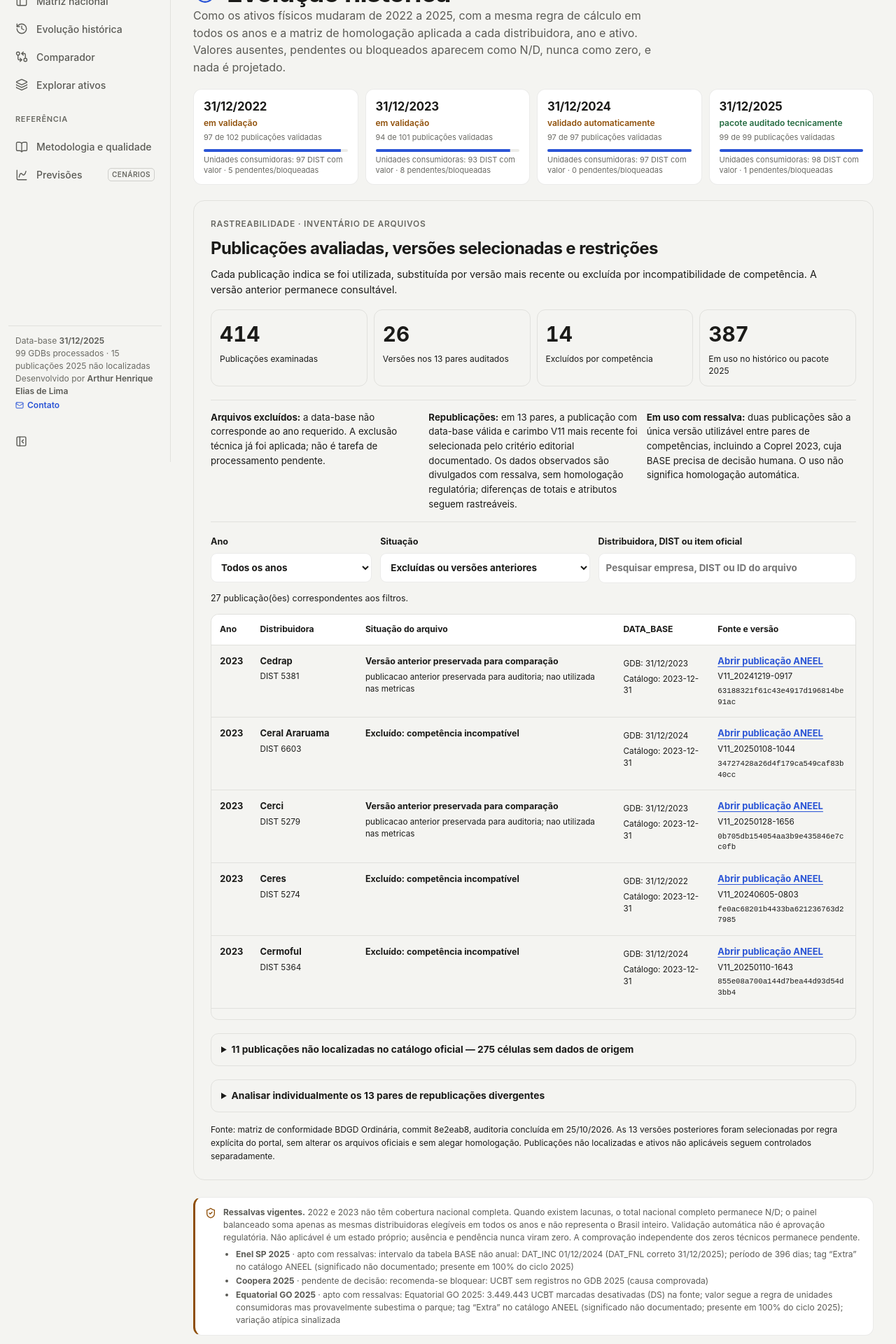
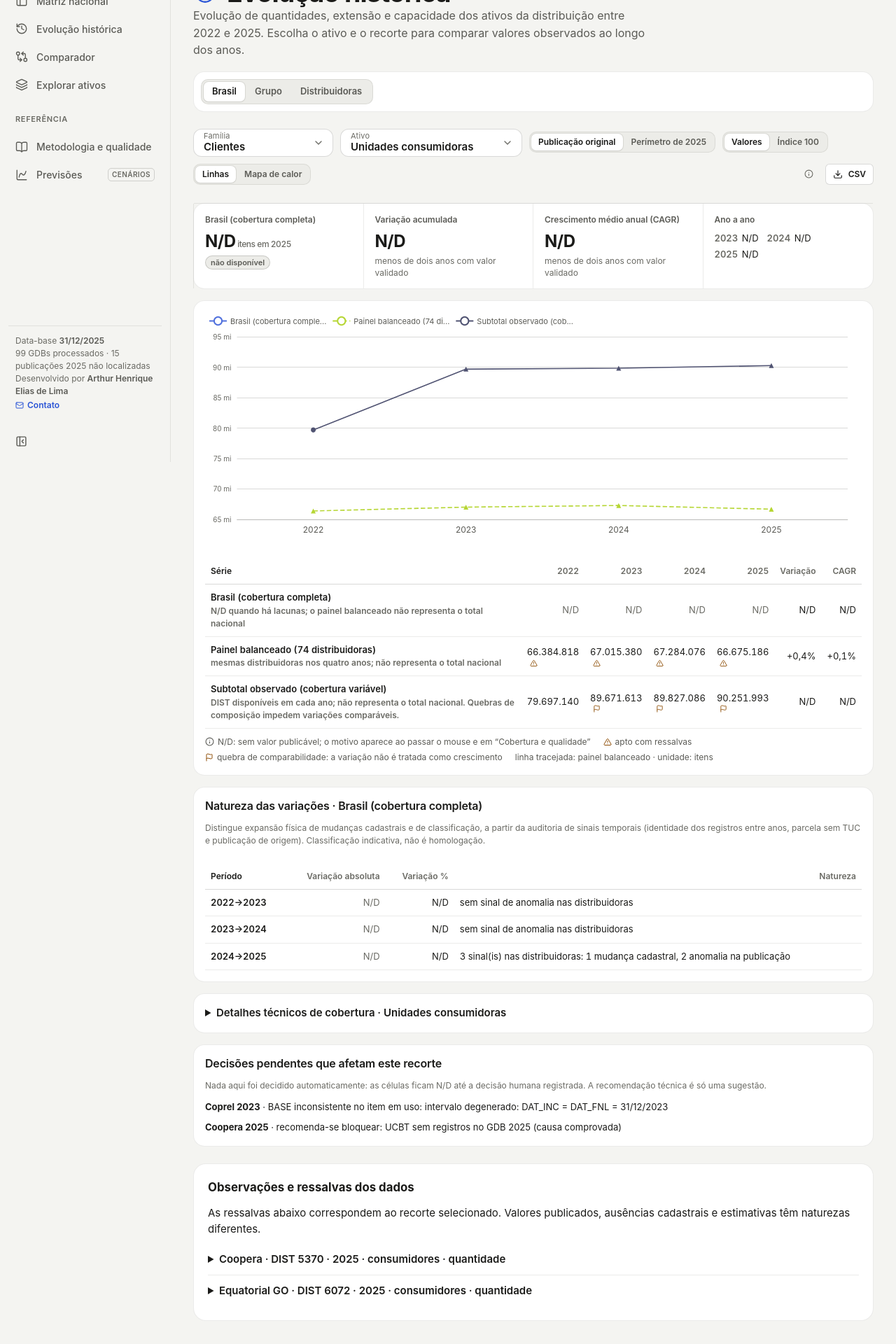
Before and after one commit to artelias/BDGD, a Next.js app in the folder nucleo-dados-bdgd/web/: page /evolucao in a window 1280 px wide. Shown: the part 140-2060 px from the top of the page at 70% size. Built offline with nearby package versions, Linux system fonts and the light colour scheme.

Commit message:
ux(evolucao): priorizar indicadores, graficos e series; retirar painel de auditoria da pagina

```diff
--- a/nucleo-dados-bdgd/web/src/components/pages/Evolucao.tsx
+++ b/nucleo-dados-bdgd/web/src/components/pages/Evolucao.tsx
@@ -1,13 +1,12 @@
 "use client";
 import { ObservacoesDados } from "@/components/ui/ObservacoesDados";
 import { camposObservacoes, COLUNAS_OBSERVACOES } from "@/lib/observacoes";
-import { AlertTriangle, Download, ExternalLink, Flag, History, Info, ShieldCheck } from "lucide-react";
+import { AlertTriangle, Download, ExternalLink, Flag, History, Info } from "lucide-react";
 import { AnimatePresence, motion } from "motion/react";
 import Link from "next/link";
 import { useEffect, useMemo, useState } from "react";
 import { EChart, type ChartTokens } from "@/components/charts/EChart";
 import { EscopoSeletor } from "@/components/explorar/EscopoSeletor";
-import { PublicacoesAuditadas } from "@/components/pages/PublicacoesAuditadas";
 import { Button } from "@/components/ui/Button";
 import { Explain } from "@/components/ui/Explain";
 import { DataError, downloadText, EmptyState, LoadingBlock, useToast } from "@/components/ui/Feedback";
@@ -18,7 +17,7 @@ import { COOPERA_UCBT_2025, observacaoCoopera2025 } from "@/lib/observacoes-audi
 import type { Dataset } from "@/lib/dataset";
 import { useData } from "@/lib/data-context";
 import { distsDoEscopo, escreverEscopo, lerEscopo, rotuloEscopo, type Escopo } from "@/lib/escopo";
-import { anoAno, ESTADO, indice100, serieDist, serieSoma, STATUS_ANO, variacao, type Serie, type SerieData } from "@/lib/evolucao";
+import { anoAno, ESTADO, indice100, serieDist, serieSoma, variacao, type Serie, type SerieData } from "@/lib/evolucao";
 import {
   aplicarMatriz, coberturaAtivo, DESCRICAO_PUB, indexarHom, indiceHom, NATUREZA, naturezaVariacoes, pontosHom, ROTULO_PUB,
   serieBrasil, seriePainel, serieSubtotalObservado, sinaisNoEscopo, urlItem, type EstadoPub, type Homologacao, type PontoHom,
@@ -124,8 +123,7 @@ function EvolucaoReady({ ds, sd, h, estados }: { ds: Dataset; sd: SerieData; h:
   const distPrincipal = principal && /^\d+$/.test(principal.id) ? Number(principal.id) : null;
   const natureza = distPrincipal !== null ? naturezaVariacoes(h, distPrincipal, a.id, anos) : null;
   const sinaisEsc = sinaisNoEscopo(h, distsEscopo, a.id, anos);
-  const ressalvas2025 = (h.celulas[a.id] ?? []).filter((c) => c[1] === 2025 && (c[2] === "R" || c[2] === "P") && (escopo.modo === "brasil" || distsEscopo.includes(c[0])) && !h.motivos[c[3]].startsWith("tag “Extra”"));
-  const pendPares = Object.entries(h.pares).filter(([k]) => escopo.modo === "brasil" || distsEscopo.includes(Number(k.split("|")[0])));
+  const pendPares = Object.entries(h.pares).filter(([k, par]) => par.decisao === "PENDENTE" && (escopo.modo === "brasil" || distsEscopo.includes(Number(k.split("|")[0]))));
   const pendOutras = (h.celulas[a.id] ?? []).filter((c) => c[2] === "P" && !h.pares[`${c[0]}|${c[1]}`] && (escopo.modo === "brasil" || distsEscopo.includes(c[0])));
   const conceito = a.conceito;
   const detalhesCoopera = observacaoCoopera2025();
@@ -183,31 +181,8 @@ function EvolucaoReady({ ds, sd, h, estados }: { ds: Dataset; sd: SerieData; h:
       <header className={`${p.head} rise`}>
         <div className="eyebrow">2022 · 2023 · 2024 · 2025</div>
         <h1 className="display" style={{ marginTop: 8, display: "flex", alignItems: "center", gap: 14 }}><History size={34} strokeWidth={1.6} color="var(--accent)" aria-hidden /> Evolução histórica</h1>
-        <p className="lede">Como os ativos físicos mudaram de 2022 a 2025, com a mesma regra de cálculo em todos os anos e a matriz de homologação aplicada a cada distribuidora, ano e ativo. Valores ausentes, pendentes ou bloqueados aparecem como N/D, nunca como zero, e nada é projetado.</p>
+        <p className="lede">Evolução de quantidades, extensão e capacidade dos ativos da distribuição entre 2022 e 2025. Escolha o ativo e o recorte para comparar valores observados ao longo dos anos.</p>
       </header>
-
-      <div className={s.anos} role="list" aria-label="Situação de cada ano" data-testid="anos">
-        {sd.cobertura.map((c, i) => (
-          <div key={c.ano} role="listitem" className={s.ano} data-status={c.status_ano}>
-            <div className={s.anoNum}>31/12/{c.ano}</div>
-            <div className={s.anoSt}>{STATUS_ANO[c.status_ano] ?? "em validação"}</div>
-            <div className={s.anoFoot}>{c.validadas} de {c.publicadas} publicações validadas{c.pendentes ? ` · ${c.pendentes} pendente${c.pendentes > 1 ? "s" : ""}` : ""}</div>
-            <div className={s.bar}><span style={{ transform: `scaleX(${c.publicadas ? c.validadas / c.publicadas : 0})` }} /></div>
-            <div className={s.anoFoot} data-testid={`cob-${c.ano}`}>{a.nome}: {cob[i]?.publicaveis ?? 0} DIST com valor · {(cob[i]?.P ?? 0) + (cob[i]?.B ?? 0)} pendentes/bloqueadas</div>
-          </div>
-        ))}
-      </div>
-
-
-      <PublicacoesAuditadas />
-
-      <aside className={s.ressalvas} data-testid="evo-ressalvas" aria-label="Ressalvas de publicação">
-        <ShieldCheck size={16} aria-hidden />
-        <div>
-          <b>Ressalvas vigentes.</b> 2022 e 2023 não têm cobertura nacional completa. Quando existem lacunas, o total nacional completo permanece N/D; o painel balanceado soma apenas as mesmas distribuidoras elegíveis em todos os anos e não representa o Brasil inteiro. Validação automática não é aprovação regulatória. Não aplicável é um estado próprio; ausência e pendência nunca viram zero. A comprovação independente dos zeros técnicos permanece pendente.
-          {ressalvas2025.length > 0 && <ul className={s.lista}>{ressalvas2025.slice(0, 4).map((c) => <li key={c[0]}><b>{nomeD(c[0])} 2025</b> · {ROTULO_PUB[c[2]]}: {h.motivos[c[3]]}</li>)}</ul>}
-        </div>
-      </aside>
 
       <EscopoSeletor ds={ds} value={escopo} onChange={setEscopo} testId="evo-escopo" />
       <div className={p.toolbar} role="toolbar" aria-label="Opções da evolução" style={{ marginTop: 12 }}>
```
